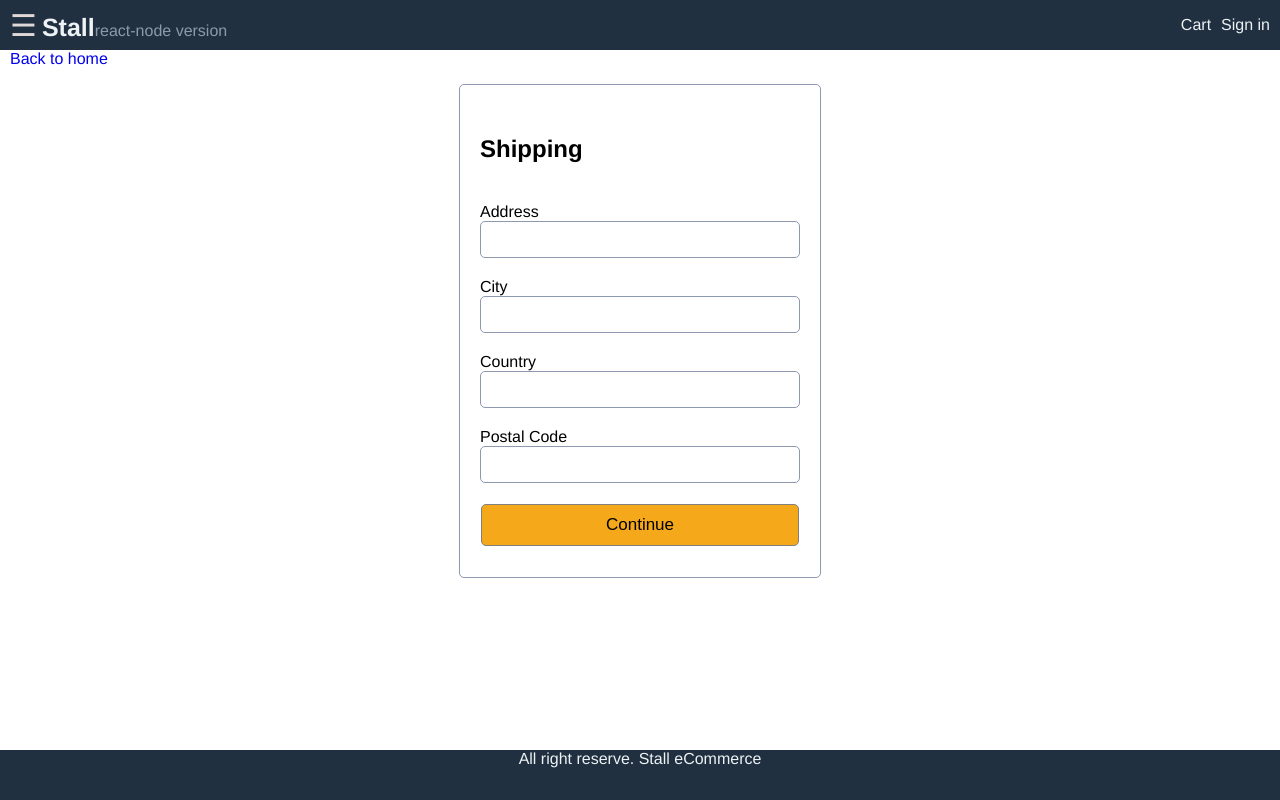
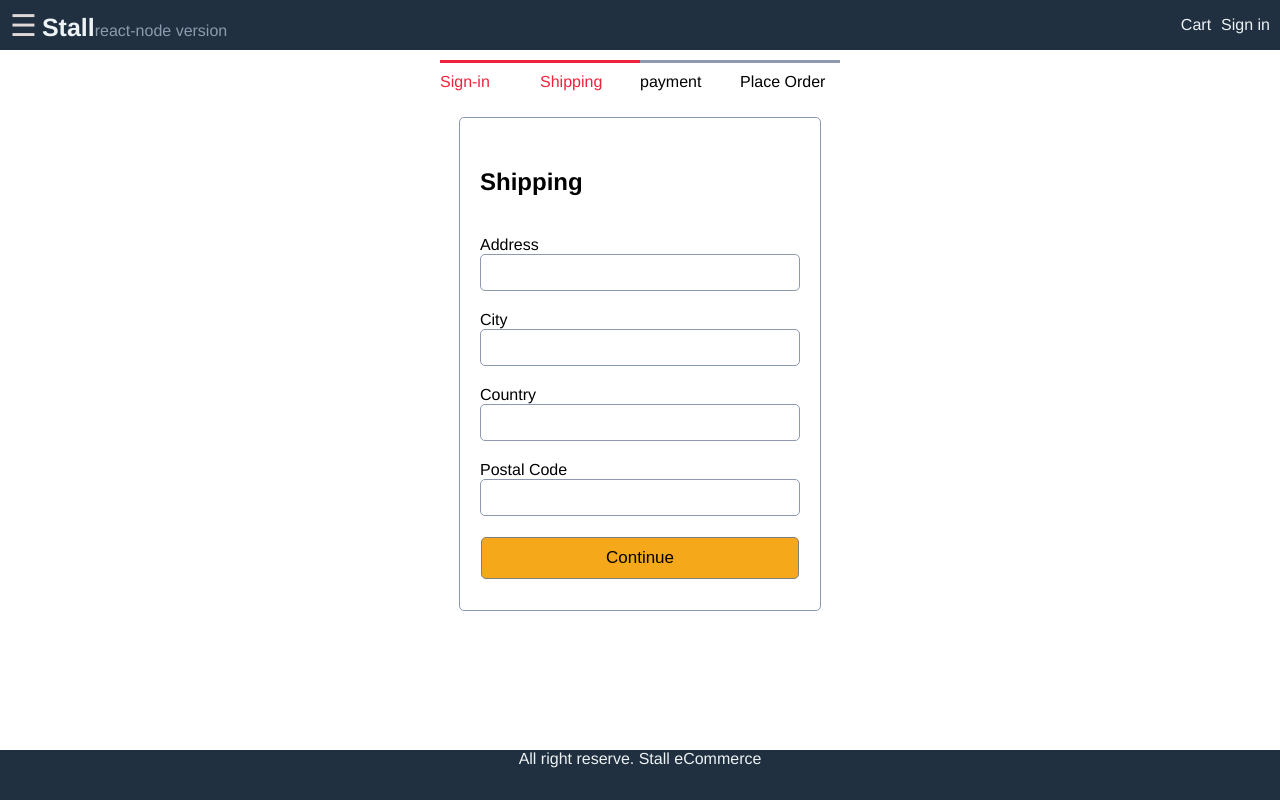
Before and after one commit to RichardRosario/stall-react-node-version, a React (Create React App) app in the folder frontend/: page /shipping in a window 1280 px wide. Built offline with nearby package versions, Linux system fonts and the light colour scheme.

Commit message:
add checkout process

```diff
--- a/frontend/src/Screens/ShippingScreen.js
+++ b/frontend/src/Screens/ShippingScreen.js
@@ -1,7 +1,7 @@
 import React, { useState } from "react";
 import { useDispatch } from "react-redux";
-import { Link } from "react-router-dom";
 import { saveShipping } from "../actions/cartActions";
+import CheckoutProcess from "../components/CheckoutProcess";
 
 function ShippingScreen(props) {
   const [address, setAddress] = useState("");
@@ -13,16 +13,12 @@ function ShippingScreen(props) {
   const submitHandler = (e) => {
     e.preventDefault();
     dispatch(saveShipping(address, city, postalCode, country));
+    props.history.push("payment");
   };
 
   return (
     <div>
-      <div>
-        <Link to="/" className="breadcrumb">
-          Back to home
-        </Link>
-      </div>
-
+      <CheckoutProcess step1 step2 />
       <div className="form">
         <form onSubmit={submitHandler}>
           <ul className="form-container">
--- a/frontend/src/components/CheckoutProcess.js
+++ b/frontend/src/components/CheckoutProcess.js
@@ -0,0 +1,14 @@
+import React from "react";
+
+function CheckoutProcess(props) {
+  return (
+    <div className="checkout-steps">
+      <div className={props.step1 ? "active" : ""}>Sign-in</div>
+      <div className={props.step2 ? "active" : ""}>Shipping</div>
+      <div className={props.step3 ? "active" : ""}>payment</div>
+      <div className={props.step4 ? "active" : ""}>Place Order</div>
+    </div>
+  );
+}
+
+export default CheckoutProcess;
--- a/frontend/src/style.css
+++ b/frontend/src/style.css
@@ -336,3 +336,20 @@ th {
 tbody > tr:nth-child(odd) {
   background-color: var(--lightGrey);
 }
+
+/* checkout process*/
+.checkout-steps {
+  display: flex;
+  justify-content: space-between;
+  width: 40rem;
+  margin: 1rem auto;
+}
+.checkout-steps > div {
+  border-top: 0.3rem solid var(--mainGrey);
+  flex: 1 1;
+  padding-top: 1rem;
+}
+.checkout-steps > div.active {
+  border-top: 0.3rem solid var(--secondPrimary);
+  color: var(--secondPrimary);
+}
```
Also changed, not shown: 1 other file (tests, documents, lock files or other folders).
